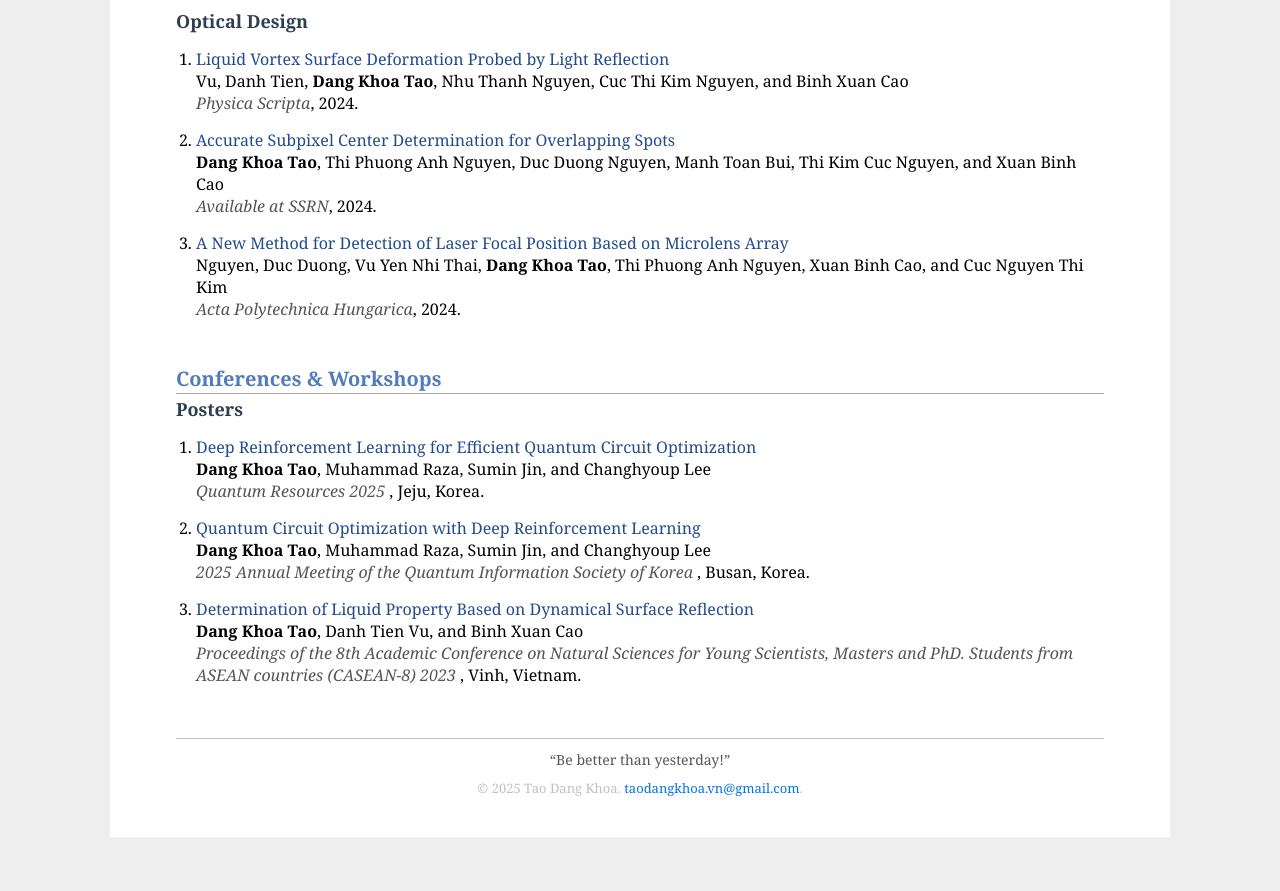
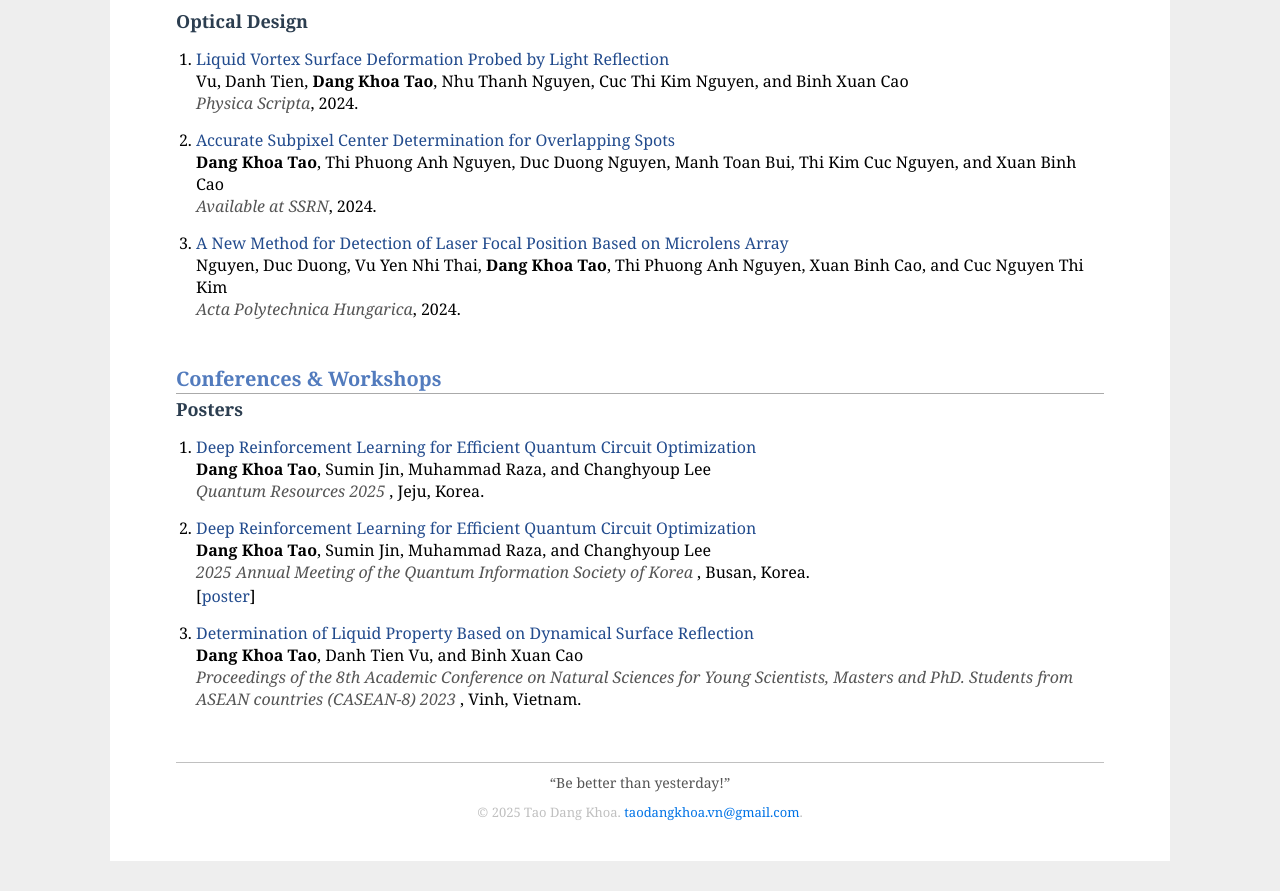
Before and after one commit to Dang-Khoa-Tao/dang-khoa-tao.github.io, a plain HTML site: page index.html in a window 1280 px wide. Shown: the part 1193-2084 px from the top of the page. Before the commit the page ends 2060 px from the top, so only its background shows below. Drawn offline with Linux system fonts and the light colour scheme; files that its build step writes are made by us from their sources.

Commit message:
Update index.html

```diff
--- a/index.html
+++ b/index.html
@@ -59,10 +59,6 @@
 		I graduated with a Bachelor’s degree in Mechatronics Engineering from Hanoi University of Science and Technology.
 		I am currently pursuing a Master's degree in Science at the Korea University of Science and Technology.
 		My research is centered on quantum circuit optimization using Deep Reinforcement Learning.
-		<!-- 1) developing multimodal learning algorithms (e.g., multimodal foundation model) to integrate multi-scale biomedical data for disease prevention, diagnosis, prognosis, and treatment design;
-		2) building real-world learning systems to learn generalizable, trustworthy, and fair representations from imperfect medical data;
-		and 3) developing causality-driven learning algorithms to improve their interpretability and safety for healthcare problems. -->
-
 	</p>
 
 	<!-- Experience -->
@@ -153,7 +149,7 @@
 		</div>
 	</div>
 
-		<!-- <li>
+<!-- 		<li>
 			<a href="https://ojs.aaai.org/index.php/AAAI/article/view/28135" target="_blank">Liquid vortex surface deformation probed by light reflection.</a><br>
 			Vu, Danh Tien, <b>Dang Khoa Tao</b>,  Nhu Thanh Nguyen, Cuc Thi Kim Nguyen, and Binh Xuan Cao.<br>
 			<em>AAAI Conference on Artificial Intelligence</em> (<i><b>AAAI</b></i>), 2024.</br>
@@ -193,15 +189,19 @@
 					<a>
 						Deep Reinforcement Learning for Efficient Quantum Circuit Optimization
 					</a><br>
-					<span style="font-weight: bold;">Dang Khoa Tao</span>,  Muhammad Raza,  Sumin Jin, and  Changhyoup Lee<br>
+					<span style="font-weight: bold;">Dang Khoa Tao</span>,  Sumin Jin,  Muhammad Raza, and  Changhyoup Lee<br>
 					<em style="color: #555;"> Quantum Resources 2025 </em>, Jeju, Korea.
 				</li>
 				<li style="margin-bottom: 15px;">
 					<a>
-						Quantum Circuit Optimization with Deep Reinforcement Learning
+						Deep Reinforcement Learning for Efficient Quantum Circuit Optimization
 					</a><br>
-					<span style="font-weight: bold;">Dang Khoa Tao</span>,  Muhammad Raza,  Sumin Jin, and  Changhyoup Lee<br>
+					<span style="font-weight: bold;">Dang Khoa Tao</span>,  Sumin Jin,  Muhammad Raza, and  Changhyoup Lee<br>
 					<em style="color: #555;"> 2025 Annual Meeting of the Quantum Information Society of Korea </em>, Busan, Korea.
+
+					<p style="margin-top:3px">
+						[<a href="https://drive.google.com/file/d/1KtWk1i0NbsiFo1LTs_UOtGK35KQBS1-7/view?usp=sharing" target="_blank">poster</a>]
+					</p>
 				</li>
 				<li style="margin-bottom: 15px;">
 					<a>
```
